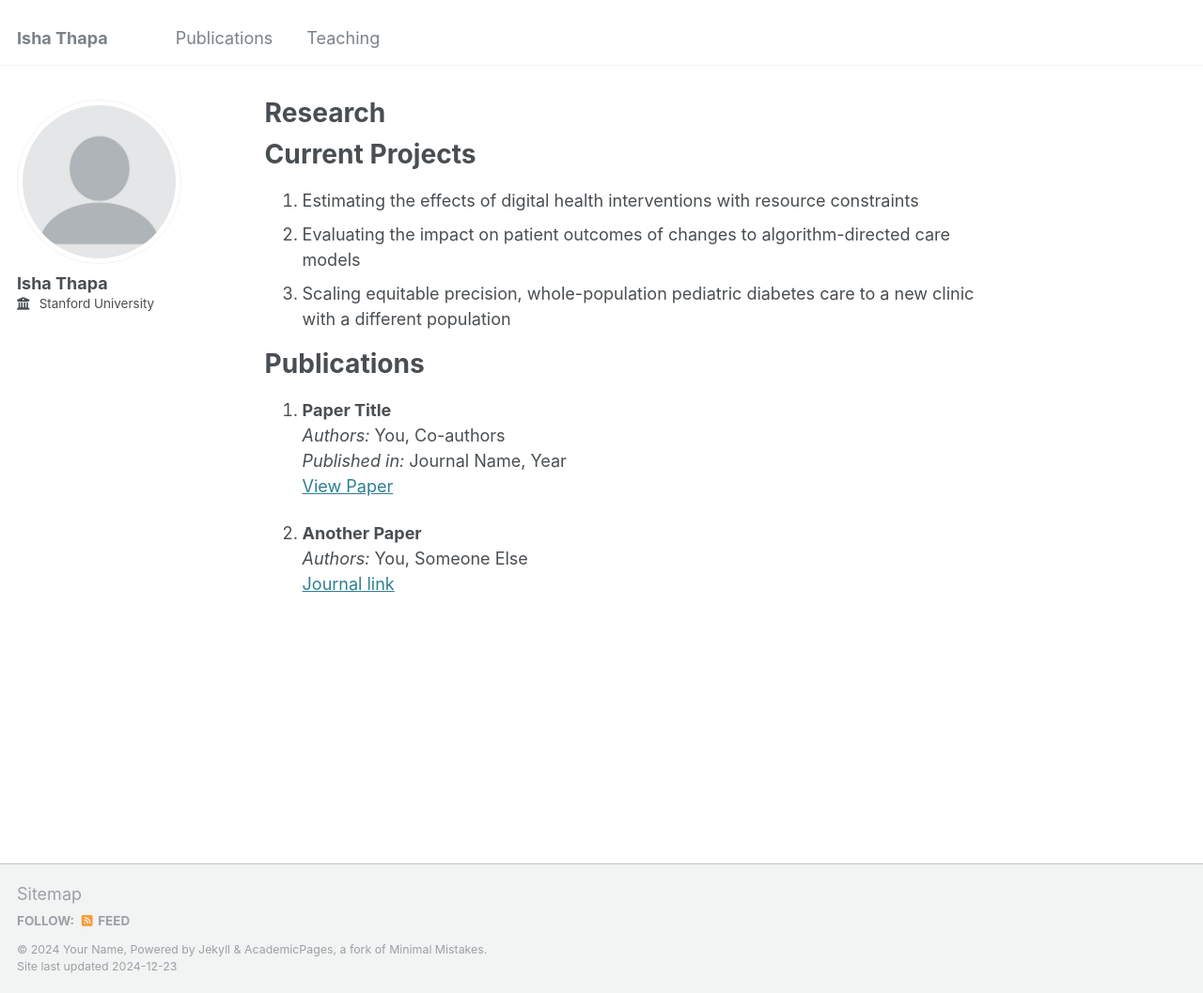
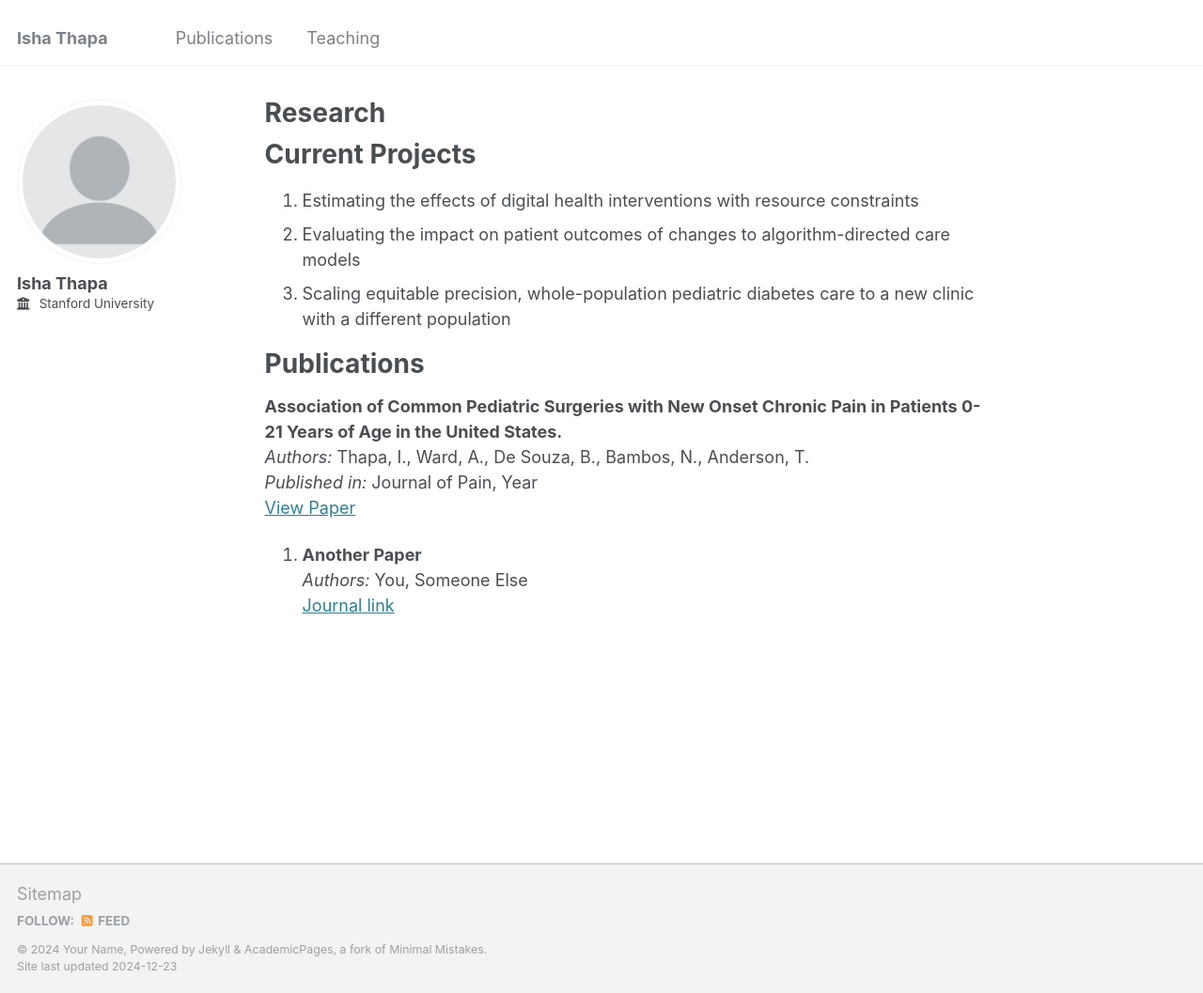
Before and after one commit to ishathapa/ishathapa.github.io, a Jekyll site: the page built from _pages/publications.md, in a window 1280 px wide and 1057 px high. Shown: the whole window at 94% size. Built offline with Jekyll 4.4.1, drawn with Linux system fonts in a browser that asks for light colours.

Commit message:
Update publications.md

```diff
--- a/_pages/publications.md
+++ b/_pages/publications.md
@@ -11,9 +11,9 @@ author_profile: true
 
 # Publications
 
-1. **Paper Title**
-   *Authors:* You, Co-authors
-   *Published in:* Journal Name, Year
+**Association of Common Pediatric Surgeries with New Onset Chronic Pain in Patients 0-21 Years of Age in the United States.**
+   *Authors:* Thapa, I., Ward, A., De Souza, B., Bambos, N., Anderson, T.
+   *Published in:* Journal of Pain, Year
    [View Paper](https://external-journal-website.org/paper123)
 
 2. **Another Paper**
```
